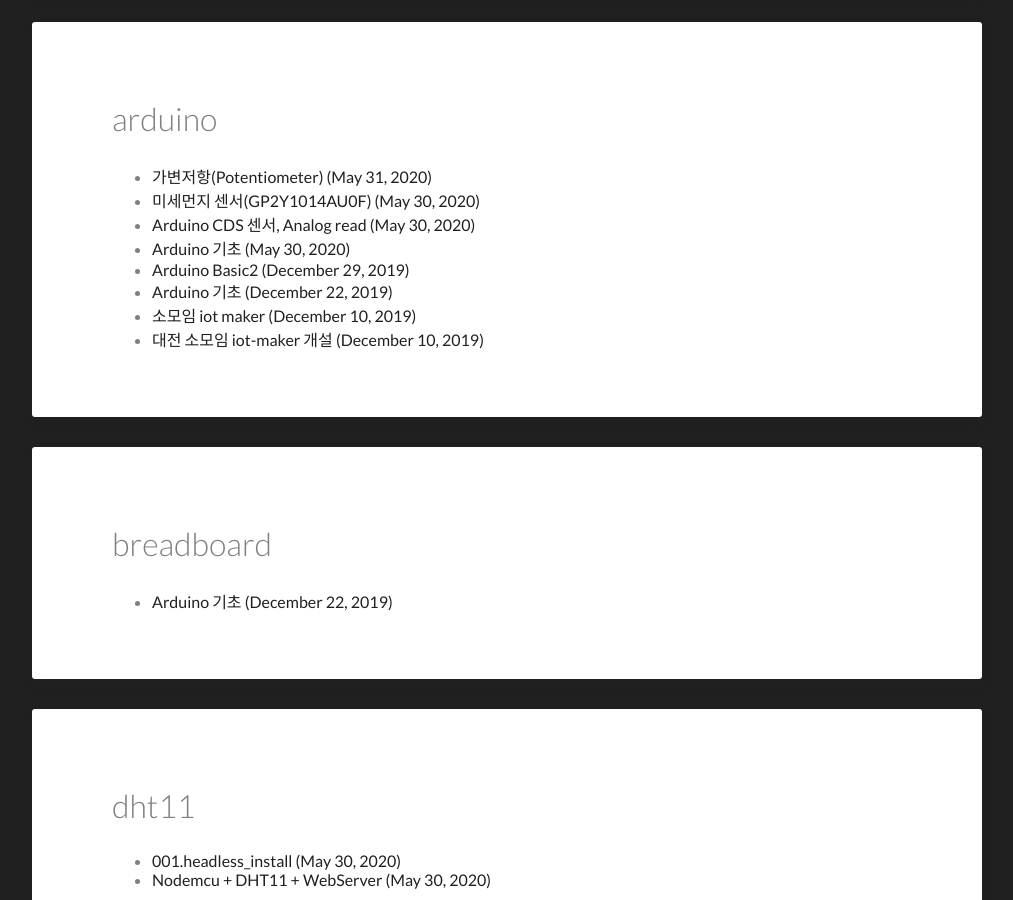
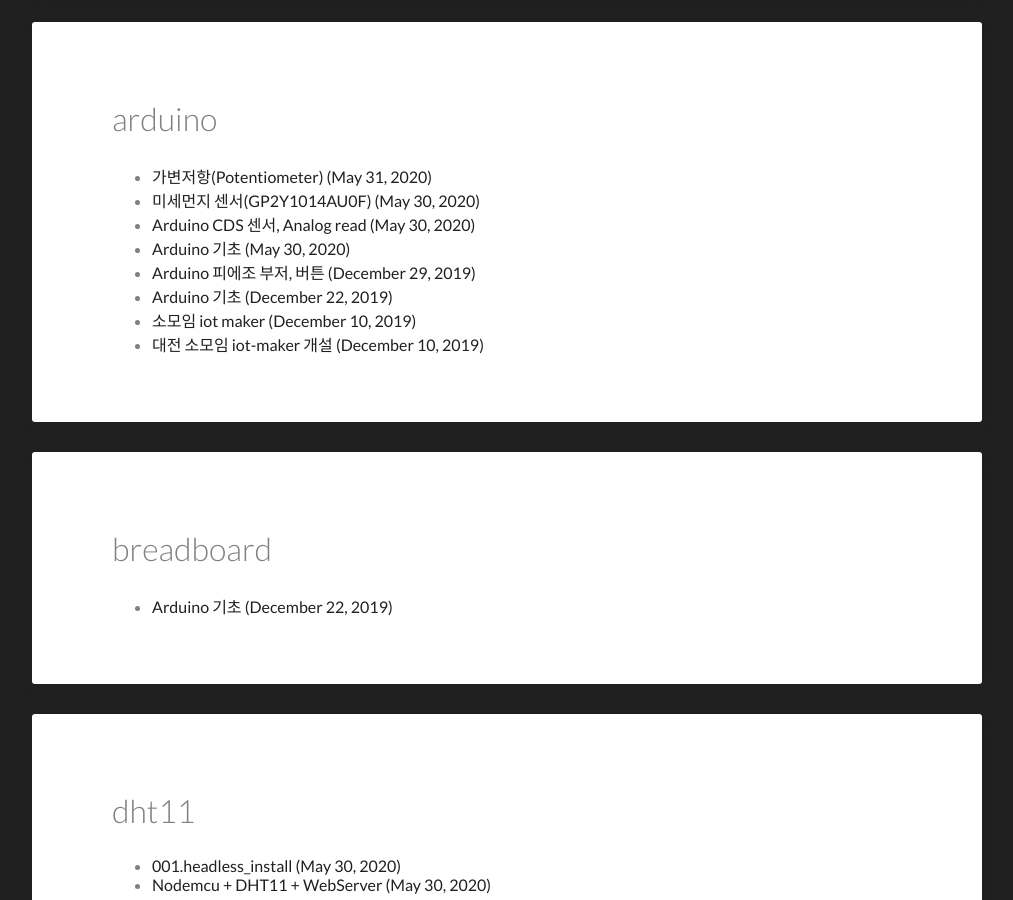
Before and after one commit to iot-maker-korea/blog_old, a Jekyll site: the page built from tags/index.html, in a window 1280 px wide and 900 px high, scrolled down 866 px. Shown: the whole window, without its empty margins (133-1146 px from the left). Built offline with Jekyll 4.4.1, drawn with Linux system fonts in a browser that asks for light colours; some of the changed text lies outside the part shown.

Commit message:
Update and rename 2019-12-29-002.basic2.md to 2019-12-29-002.basic.md

```diff
--- a/_posts/Embedded/Arduino/2019-12-29-002.basic2.md
+++ b/_posts/Embedded/Arduino/2019-12-29-002.basic.md
@@ -1,6 +1,6 @@
 ---
 layout: post
-title: Arduino Basic2
+title: Arduino 피에조 부저, 버튼
 comments: true
 category: [Arduino]
 tags: [arduino,아두이노]
```
